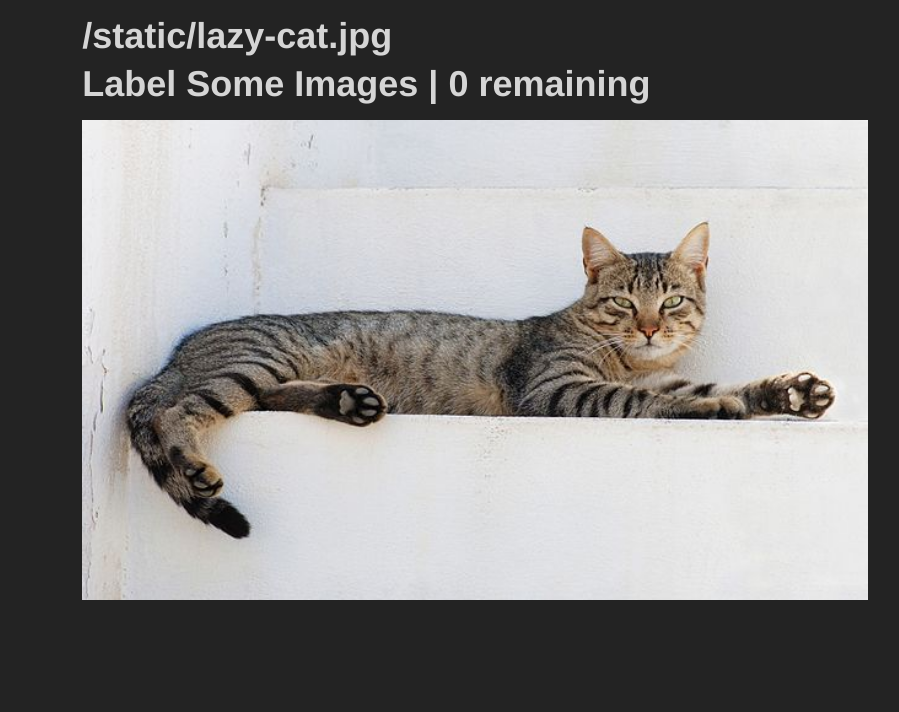
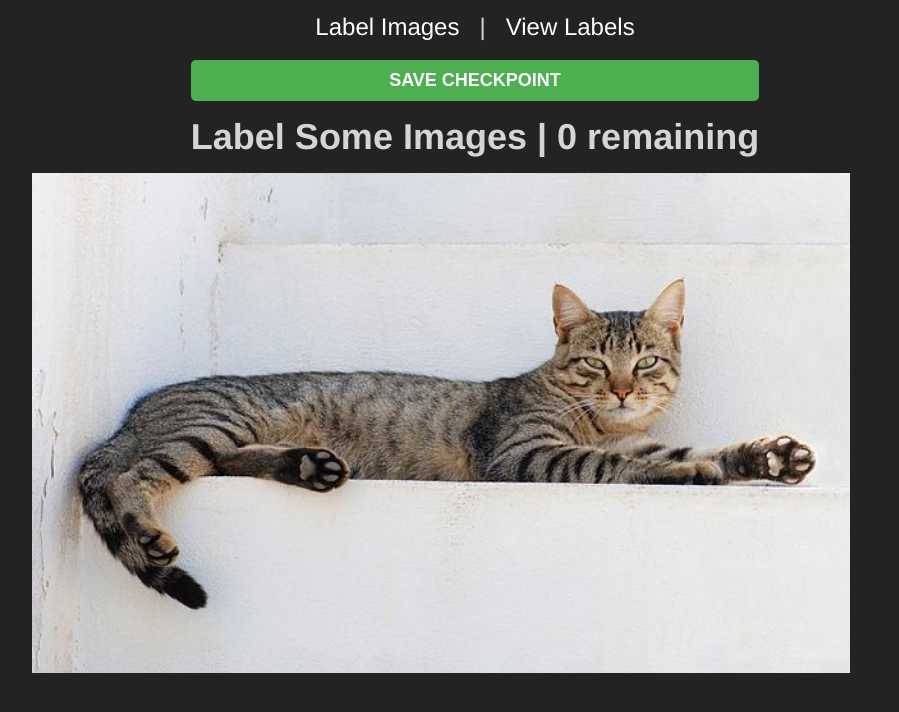
Before and after one commit to thecatatafish/stupid-simple-image-labels, a FastAPI app: template templates/label-images.html in a window 1280 px wide. Shown: the top 712 px of the page, without its empty margins (165-1064 px from the left). Run offline with FastAPI, Linux system fonts and the light colour scheme; the template is opened without the code that fills it: most values are stand-ins (such as "Sample title", 1, 10 or a date in 2020); parts of the project's set-up code (start-up, migrations or seed data) failed here and were passed over.

Commit message:
Alpine migration done

```diff
--- a/app.py
+++ b/app.py
@@ -7,7 +7,7 @@ import random
 
 import uvicorn
 from fastapi import FastAPI, status
-from fastapi.exceptions import RequestValidationError
+from fastapi.exceptions import RequestValidationError, HTTPException
 from starlette.middleware.cors import CORSMiddleware
 from fastapi.responses import JSONResponse
 from fastapi.encoders import jsonable_encoder
@@ -99,16 +99,29 @@ async def store_label_checkpoint():
     return {"status": "success"}
 
 
-@app.get("/image/view")
+@app.get("/view")
 async def view_labelled_images(request: Request):
-
     return templates.TemplateResponse(
         "view-labels.html",
         {
             "request": request,
-            "labels": labels_dict,
         },
     )
+
+
+@app.get("/label/")
+async def get_labelled_images(request: Request):
+    return labels_dict
+
+@app.delete("/label/")
+async def remove_label(label: Label):
+    images = labels_dict.get(label.label, [])
+    if images and label.image in images:
+        images.remove(label.image)
+        store_labels()
+        unlabelled_images.append(label.image)
+        return {"status": "success"}
+    raise HTTPException(status_code=404, detail="Item not found")
 
 
 
--- a/static/script.js
+++ /dev/null
@@ -1,21 +0,0 @@
-let currentImage = ""
-let remainingImages = 0
-
-function getImageElement() {
-    return document.getElementById("mainImage");
-}
-
-function getRemainingCounter() {
-    return document.getElementById("remainingCounter");
-}
-
-async function storeCheckpoint() {
-    await fetch("/label/checkpoint/", {method: "POST", headers: {"Content-Type": "application/json"}})
-}
-
-
-
-
-
-// getNextImage()
-// https://www.freecodecamp.org/news/javascript-keycode-list-keypress-event-key-codes/
--- a/static/styles.css
+++ b/static/styles.css
@@ -9,9 +9,11 @@
     -webkit-font-smoothing: antialiased;
     -moz-osx-font-smoothing: grayscale;
     -webkit-text-size-adjust: 100%;
-	-ms-overflow-style: none; /* IE and Edge */
+    -ms-overflow-style: none;
+    /* IE and Edge */
     scrollbar-width: none;
 }
+
 * {
     box-sizing: border-box;
 }
@@ -29,12 +31,34 @@ body {
 }
 
 img {
-    max-width: 100%;
-    height: 60vh;
+    /* max-width: 100%; */
+    height: 100%;
+}
+
+.navbar {
+    display: flex;
+    justify-content: space-around;
+    height: 40px;
+    padding: 15px;
+    font-size: 24px;
+}
+
+.navbar a {
+    color: rgb(255, 255, 255);
+    text-decoration: none;
+}
+.nav-link {
+    margin: auto 20px;
+}
+.buttons {
+    display: flex;
+    justify-content: center;
+    align-items: center;
 }
 
 button {
     margin-top: 20px;
+    min-width: 100px;
     padding: 10px 20px;
     border-radius: 5px;
     font-size: 18px;
@@ -50,10 +74,95 @@ button:hover {
     background-color: #7BC143;
 }
 
-button + button {
+button+button {
     margin-left: 20px;
 }
 
-image-flexbox {
+
+.main {
     display: flex;
+    flex-direction: column;
 }
+
+.image-container {
+    display: flex;
+    height: 500px;
+    width: 500px;
+    background-color: rgb(43, 43, 43);
+    justify-content: center;
+    align-items: center;
+}
+
+.thumbnail {
+    display: flex;
+    flex-direction: column;
+    justify-content: center;
+    width: 182px;
+    height: 182px;
+    margin: 5px;
+    overflow: hidden;
+
+}
+
+.thumbnail img {
+    width: auto;
+    height: 100%;
+
+}
+
+
+
+.view-image-container {
+    display: flex;
+    flex-wrap: wrap;
+    margin-bottom: 100px;
+}
+
+.image-item {
+    width: 100%;
+}
+
+.image-tile {
+    display: flex;
+    flex-direction: column;
+    justify-content: center;
+    align-items: center;
+
+}
+
+.image-tile button {
+    font-size: 12px;
+    min-width: 10px;
+    padding: 5px 10px;
+    margin: 5px;
+    background-color: rgb(162, 6, 6);
+}
+
+.image-tile button:hover {
+    background-color: rgb(202, 7, 7);
+}
+
+.label-link-container {
+    display: flex;
+    flex-direction: row;
+    position: sticky;
+    top: 0;
+    padding: 10px;
+}
+
+.label-link-container a {
+    display: flex;
+    justify-content: center;
+    align-items: center;
+
+    margin: 15px;
+    padding: 10px;
+    min-width: 100px;
+    color: white;
+    font-size: 24px;
+    font-weight: 600;
+    background-color: #454545;
+    box-shadow: 5px 5px 4px rgba(0, 0, 0, 0.614);
+    border-radius: 25px;
+    text-decoration: none;
+}
--- a/templates/base.html
+++ b/templates/base.html
@@ -1,16 +1,29 @@
 <!DOCTYPE html>
 <html lang="en">
+
 <head>
     <meta charset="UTF-8">
     <title>Stupid Simple Image Labels</title>
     <link href="{{ url_for('static', path='/styles.css') }}" rel="stylesheet">
     <script defer src="{{ url_for('static', path='/alpinejs@3.12.0.js') }}"></script>
-    <script src="{{ url_for('static', path='/script.js') }}"></script>
 </head>
+
 <body>
-<div class="content">
-    {% block content %}
-    {% endblock %}
-</div>
+    <div class="navbar">
+        <div class='nav-link'>
+            <a href="{{ url_for('index') }}">Label Images</a>
+        </div>
+        <div>
+            |
+        </div>
+        <div class='nav-link'>
+            <a href="{{ url_for('view_labelled_images') }}">View Labels</a>
+        </div>
+    </div>
+    <div class="content">
+        {% block content %}
+        {% endblock %}
+    </div>
 </body>
+
 </html>
--- a/templates/label-images.html
+++ b/templates/label-images.html
@@ -1,20 +1,26 @@
 {%extends "base.html" %}
 {%block content%}
 
-<div x-data="{imageSrc: '', remainingImages: 0}" x-init="getNextImage" class="main">
-    <!-- <button onclick="storeCheckpoint()">Save Checkpoint</button> -->
-    <h1 x-text="imageSrc"></h1>
+<div x-data="imageComponent()" class="main">
+    <button @click="storeCheckpoint">Save Checkpoint</button>
     <h1>Label Some Images | <span x-text="remainingImages"></span> remaining</h1>
-    <img :src="imageSrc" alt="Dynamic Image" />
-    <div id="buttonContainer" x-show="remainingImages > 0">
+    <div class="image-container">
+        <img :src="imageSrc" alt="Missing image.." />
+    </div>
+    <div id="buttonContainer" x-show="remainingImages > 0" class="buttons">
         {% for button in buttons %}
-        <button type="button" @click="getNextImage">{{ button }}</button>
+        <button type="button" @click="storeAndGetNext('{{ button }}')">{{ button }}</button>
         {% endfor %}
     </div>
+</div>
+
 
 <script>
-        async function getNextImage() {
-            console.log("Starting fetching image")
+    function imageComponent() {
+        return {
+            imageSrc: '',
+            remainingImages: -1,
+            async getNextImage() {
                 await fetch('/image/')
                     .then(response => response.json())
                     .then(data => {
@@ -23,25 +29,29 @@
                     }).catch(error => {
                         console.error('Error fetching image:', error);
                     });
-            console.log("Done fetching image", this.imageSrc)
-        }
-
-
-
-        async function storeAndGetNext() {
-            // storeLabel(labelValue)
-            getNextImage()
-        }
-
-        async function storeLabel(labelValue) {
+            },
+            async storeLabel(labelValue) {
                 console.log(labelValue, this.imageSrc)
                 let response = await fetch("/label/", {
                     method: "POST",
                     headers: { "Content-Type": "application/json" },
                     body: JSON.stringify({ label: labelValue, image: this.imageSrc })
                 })
+            },
+            async storeAndGetNext(labelValue) {
+                this.storeLabel(labelValue)
+                this.getNextImage()
+            },
+
+            async storeCheckpoint() {
+                await fetch("/label/checkpoint/", { method: "POST", headers: { "Content-Type": "application/json" } })
+            },
+            init() {
+                this.getNextImage();
+            },
+        };
     }
 </script>
-</div>
+
 
 {% endblock %}
```
Also changed, not shown: templates/view-labels.html (+66 -8 lines), utilities.py (+4 -6 lines). Lines whose indentation alone changed are shown as unchanged.
